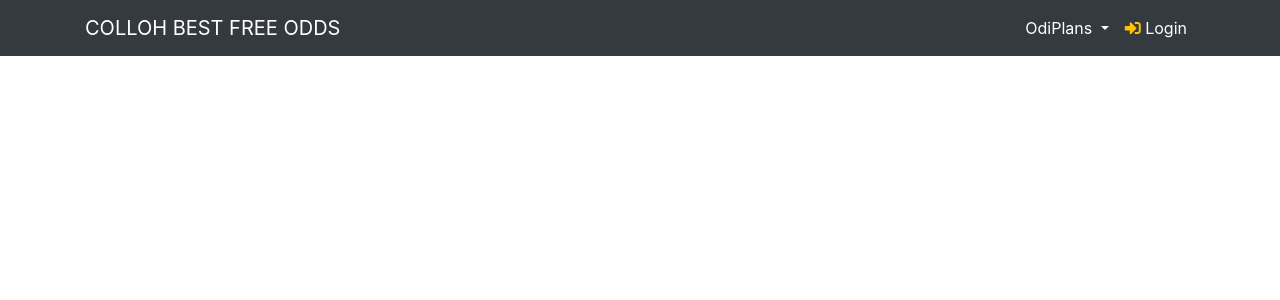
After one commit to Clifford537/oddisite, a PHP site: page /layout/header.php in a window 1280 px wide. The commit adds this page. Shown: the top 300 px of the page. Run offline with PHP 8.4, Linux system fonts and the light colour scheme.

Commit message:
update on the fils

```diff
--- a/dbconnection.php
+++ b/dbconnection.php
@@ -6,9 +6,10 @@ $servername = "localhost";  // Change if your database server is different
 $username = "root";     // Replace with your MySQL username
 $password = "";     // Replace with your MySQL password
 $dbname = "oddshop";  // Replace with your MySQL database name
+$port = 3306;
 
 // Create connection
-$conn = mysqli_connect($servername, $username, $password, $dbname);
+$conn = mysqli_connect($servername, $username, $password, $dbname,$port );
 
 // Check connection
 if (!$conn) {
--- a/index.html
+++ b/index.php
@@ -36,7 +36,7 @@
                     </li>
                     <!-- Login Button with Icon -->
                     <li class="nav-item">
-                        <a class="nav-link text-white" href="./match_add_form.html">
+                        <a class="nav-link text-white" href="./match_add_form.php">
                             <span><i class="fas fa-sign-in-alt text-warnig"></i> Login</span>
                         </a>
                     </li>
--- /dev/null
+++ b/layout/header.php
@@ -0,0 +1,46 @@
+<!DOCTYPE html>
+<html lang="en">
+<head>
+    <meta charset="UTF-8">
+    <meta name="viewport" content="width=device-width, initial-scale=1.0">
+    <title>Colloh Best Free Odds</title>
+    <!-- Bootstrap CSS -->
+    <link href="https://maxcdn.bootstrapcdn.com/bootstrap/4.5.2/css/bootstrap.min.css" rel="stylesheet">
+    <!-- Font Awesome -->
+    <link href="https://cdnjs.cloudflare.com/ajax/libs/font-awesome/5.15.4/css/all.min.css" rel="stylesheet">
+    <!-- Custom CSS -->
+    <link href="style.css" rel="stylesheet">
+</head>
+<body>
+    <nav class="navbar navbar-expand-lg navbar-dark bg-dark">
+        <div class="container">
+            <!-- Brand and toggle get grouped for better mobile display -->
+            <a class="navbar-brand" style="margin: 0 auto; display: block; text-align: center;" href="#">COLLOH BEST FREE ODDS</a>
+            <button class="navbar-toggler" type="button" data-toggle="collapse" data-target="#navbarNav" aria-controls="navbarNav" aria-expanded="false" aria-label="Toggle navigation">
+                <span class="navbar-toggler-icon"></span>
+            </button>
+
+            <!-- Collect the nav links, forms, and other content for toggling -->
+            <div class="collapse navbar-collapse justify-content-end" id="navbarNav">
+                <ul class="navbar-nav">
+                    <!-- OdiPlans Dropdown Menu -->
+                    <li class="nav-item dropdown">
+                        <a class="nav-link dropdown-toggle text-white" href="#" id="odiPlansDropdown" role="button" data-toggle="dropdown" aria-haspopup="true" aria-expanded="false">
+                            OdiPlans
+                        </a>
+                        <div class="dropdown-menu" aria-labelledby="odiPlansDropdown">
+                            <a class="dropdown-item" href="#plan1">PLAN 1</a>
+                            <a class="dropdown-item" href="#plan2">PLAN 2</a>
+                            <a class="dropdown-item" href="#plan3">PLAN 3</a>
+                        </div>
+                    </li>
+                    <!-- Login Button with Icon -->
+                    <li class="nav-item">
+                        <a class="nav-link text-white" href="./match_add_form.php">
+                            <span><i class="fas fa-sign-in-alt text-warning"></i> Login</span>
+                        </a>
+                    </li>
+                </ul>
+            </div>
+        </div>
+    </nav>
```
Also changed, not shown: layout/footer.php (added, +38 -0 lines), match_add_form.php (renamed from match_add_form.html, +15 -7 lines), match_add.php (renamed from atch_add.php).
